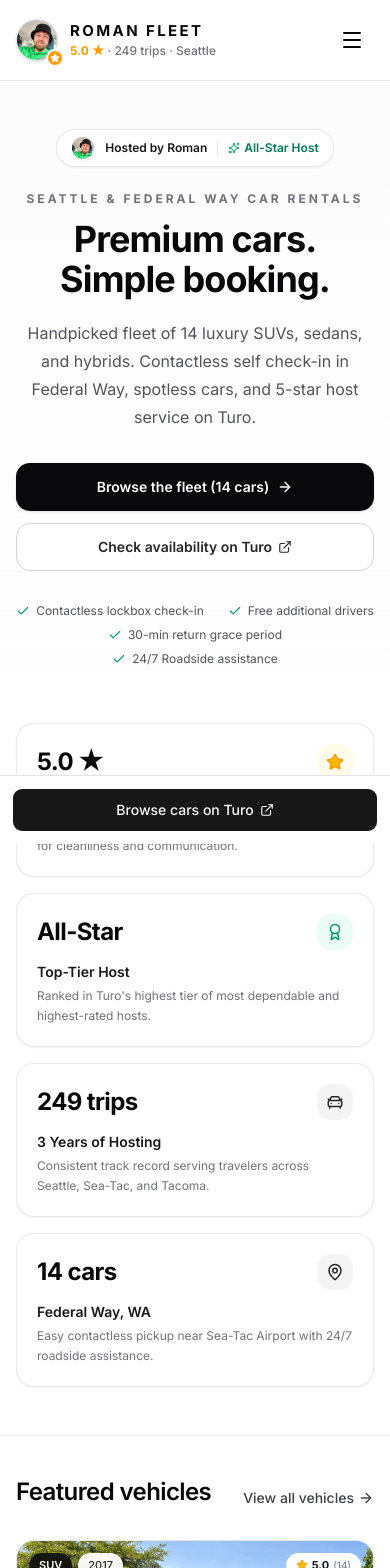
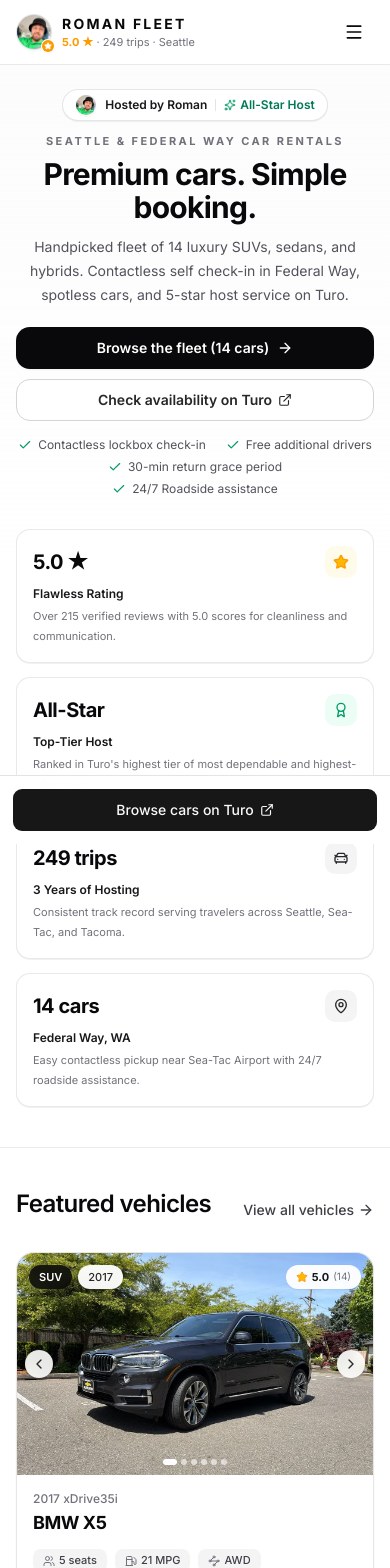
Before and after one commit to Aioshi-kioto/fleet-site, a Next.js app: page / in a window 390 px wide. Shown: the top 1568 px of the page. Built offline with nearby package versions, Linux system fonts and the light colour scheme; no server answers.

Commit message:
style: refine header typography, remove playful icons, and make hero section compact

```diff
--- a/components/hero.tsx
+++ b/components/hero.tsx
@@ -22,12 +22,12 @@
 
 export function Hero() {
   return (
-    <section className="relative overflow-hidden border-b border-zinc-200/70 bg-gradient-to-b from-zinc-50/60 via-white to-white py-12 sm:py-16 lg:py-20">
+    <section className="relative overflow-hidden border-b border-zinc-200/70 bg-gradient-to-b from-zinc-50/60 via-white to-white pt-6 pb-10 sm:pt-8 sm:pb-12 lg:pt-8 lg:pb-12">
       <div className="mx-auto max-w-6xl px-4 sm:px-6">
         <div className="mx-auto max-w-3xl text-center">
           {/* Host badge pill */}
-          <div className="inline-flex items-center gap-2.5 rounded-full border border-zinc-200/90 bg-white px-3.5 py-1.5 shadow-xs transition-all hover:border-zinc-300">
-            <HostAvatar size={24} className="border-white shadow-xs" />
+          <div className="inline-flex items-center gap-2 rounded-full border border-zinc-200/90 bg-white px-3 py-1 shadow-2xs transition-all hover:border-zinc-300">
+            <HostAvatar size={22} className="border-white shadow-2xs" />
             <span className="text-xs font-semibold text-zinc-900">
               Hosted by {site.hostName}
             </span>
@@ -41,26 +41,24 @@
             </span>
           </div>
 
-          <p className="mt-6 text-xs font-bold tracking-[0.25em] text-zinc-500 uppercase">
+          <p className="mt-3 text-[11px] font-bold tracking-[0.22em] text-zinc-500 uppercase">
             Seattle & Federal Way car rentals
           </p>
 
-          <h1 className="mt-3 text-4xl font-bold tracking-tight text-zinc-950 sm:text-5xl lg:text-6xl">
-            Premium cars.
-            <br />
-            Simple booking.
+          <h1 className="mt-2 text-3xl font-bold tracking-tight text-zinc-950 sm:text-4xl lg:text-5xl leading-[1.12]">
+            Premium cars. Simple booking.
           </h1>
 
-          <p className="mt-5 text-base leading-7 text-zinc-600 sm:text-lg sm:leading-8">
+          <p className="mt-2.5 mx-auto max-w-2xl text-sm leading-6 text-zinc-600 sm:text-base sm:leading-7">
             Handpicked fleet of 14 luxury SUVs, sedans, and hybrids.
             Contactless self check-in in Federal Way, spotless cars, and 5-star host
             service on Turo.
           </p>
 
-          <div className="mt-8 flex flex-col items-center justify-center gap-3 sm:flex-row">
+          <div className="mt-5 flex flex-col items-center justify-center gap-2.5 sm:flex-row">
             <Link
               href="/cars"
-              className="inline-flex h-12 w-full items-center justify-center gap-2 rounded-xl bg-zinc-950 px-6 text-sm font-semibold text-white shadow-sm transition-all hover:bg-zinc-800 hover:shadow-md sm:w-auto"
+              className="inline-flex h-10.5 w-full items-center justify-center gap-2 rounded-xl bg-zinc-950 px-5 text-sm font-semibold text-white shadow-xs transition-all hover:bg-zinc-800 hover:shadow-md sm:w-auto"
             >
               Browse the fleet (14 cars)
               <ArrowRight className="size-4" />
@@ -68,14 +66,14 @@
             <TuroLink
               href={site.turoHostUrl}
               variant="outline"
-              className="h-12 w-full rounded-xl border-zinc-300 px-6 text-sm font-semibold text-zinc-800 transition-all hover:bg-zinc-50 hover:text-zinc-950 sm:w-auto"
+              className="h-10.5 w-full rounded-xl border-zinc-300 px-5 text-sm font-semibold text-zinc-800 transition-all hover:bg-zinc-50 hover:text-zinc-950 sm:w-auto"
             >
               Check availability on Turo
             </TuroLink>
           </div>
 
           {/* Quick perks checklist */}
-          <div className="mt-8 flex flex-wrap items-center justify-center gap-x-6 gap-y-2 text-xs text-zinc-600">
+          <div className="mt-4 flex flex-wrap items-center justify-center gap-x-5 gap-y-1.5 text-xs text-zinc-600">
             {highlights.map((item) => (
               <span key={item} className="inline-flex items-center gap-1.5">
                 <Check className="size-3.5 text-emerald-600" />
@@ -86,71 +84,71 @@
         </div>
 
         {/* 4 Trust & Proof Cards */}
-        <div className="mt-14 grid grid-cols-1 gap-4 sm:grid-cols-2 lg:grid-cols-4">
-          <div className="rounded-2xl border border-zinc-200/80 bg-white p-5 shadow-xs transition-all hover:-translate-y-0.5 hover:border-zinc-300 hover:shadow-md">
+        <div className="mt-8 sm:mt-9 grid grid-cols-1 gap-3.5 sm:grid-cols-2 lg:grid-cols-4">
+          <div className="rounded-xl border border-zinc-200/80 bg-white p-4 shadow-2xs transition-all hover:-translate-y-0.5 hover:border-zinc-300 hover:shadow-sm">
             <div className="flex items-center justify-between">
-              <span className="text-2xl font-bold tracking-tight text-zinc-950">
+              <span className="text-xl font-bold tracking-tight text-zinc-950 sm:text-2xl">
                 5.0 ★
               </span>
-              <div className="flex size-9 items-center justify-center rounded-xl bg-amber-50 text-amber-500">
-                <Star className="size-4.5 fill-amber-400 text-amber-500" />
+              <div className="flex size-8 items-center justify-center rounded-lg bg-amber-50 text-amber-500">
+                <Star className="size-4 fill-amber-400 text-amber-500" />
               </div>
             </div>
-            <h3 className="mt-3 text-sm font-semibold text-zinc-900">
+            <h3 className="mt-2 text-xs sm:text-sm font-semibold text-zinc-900">
               Flawless Rating
             </h3>
-            <p className="mt-1 text-xs leading-5 text-zinc-500">
-              Over {site.reviewsCount} verified guest reviews on Turo with 5.0 scores for cleanliness and communication.
+            <p className="mt-1 text-[11px] sm:text-xs leading-5 text-zinc-500">
+              Over {site.reviewsCount} verified reviews with 5.0 scores for cleanliness and communication.
             </p>
           </div>
 
-          <div className="rounded-2xl border border-zinc-200/80 bg-white p-5 shadow-xs transition-all hover:-translate-y-0.5 hover:border-zinc-300 hover:shadow-md">
+          <div className="rounded-xl border border-zinc-200/80 bg-white p-4 shadow-2xs transition-all hover:-translate-y-0.5 hover:border-zinc-300 hover:shadow-sm">
             <div className="flex items-center justify-between">
-              <span className="text-2xl font-bold tracking-tight text-zinc-950">
+              <span className="text-xl font-bold tracking-tight text-zinc-950 sm:text-2xl">
                 All-Star
               </span>
-              <div className="flex size-9 items-center justify-center rounded-xl bg-emerald-50 text-emerald-700">
-                <Award className="size-4.5 text-emerald-600" />
+              <div className="flex size-8 items-center justify-center rounded-lg bg-emerald-50 text-emerald-700">
+                <Award className="size-4 text-emerald-600" />
               </div>
             </div>
-            <h3 className="mt-3 text-sm font-semibold text-zinc-900">
+            <h3 className="mt-2 text-xs sm:text-sm font-semibold text-zinc-900">
               Top-Tier Host
             </h3>
-            <p className="mt-1 text-xs leading-5 text-zinc-500">
+            <p className="mt-1 text-[11px] sm:text-xs leading-5 text-zinc-500">
               Ranked in Turo&apos;s highest tier of most dependable and highest-rated hosts.
             </p>
           </div>
 
-          <div className="rounded-2xl border border-zinc-200/80 bg-white p-5 shadow-xs transition-all hover:-translate-y-0.5 hover:border-zinc-300 hover:shadow-md">
+          <div className="rounded-xl border border-zinc-200/80 bg-white p-4 shadow-2xs transition-all hover:-translate-y-0.5 hover:border-zinc-300 hover:shadow-sm">
             <div className="flex items-center justify-between">
-              <span className="text-2xl font-bold tracking-tight text-zinc-950">
+              <span className="text-xl font-bold tracking-tight text-zinc-950 sm:text-2xl">
                 {site.tripsCount} trips
               </span>
-              <div className="flex size-9 items-center justify-center rounded-xl bg-zinc-100 text-zinc-800">
-                <CarFront className="size-4.5" />
+              <div className="flex size-8 items-center justify-center rounded-lg bg-zinc-100 text-zinc-800">
+                <CarFront className="size-4" />
               </div>
             </div>
-            <h3 className="mt-3 text-sm font-semibold text-zinc-900">
+            <h3 className="mt-2 text-xs sm:text-sm font-semibold text-zinc-900">
               3 Years of Hosting
             </h3>
-            <p className="mt-1 text-xs leading-5 text-zinc-500">
+            <p className="mt-1 text-[11px] sm:text-xs leading-5 text-zinc-500">
               Consistent track record serving travelers across Seattle, Sea-Tac, and Tacoma.
             </p>
           </div>
 
-          <div className="rounded-2xl border border-zinc-200/80 bg-white p-5 shadow-xs transition-all hover:-translate-y-0.5 hover:border-zinc-300 hover:shadow-md">
+          <div className="rounded-xl border border-zinc-200/80 bg-white p-4 shadow-2xs transition-all hover:-translate-y-0.5 hover:border-zinc-300 hover:shadow-sm">
             <div className="flex items-center justify-between">
-              <span className="text-2xl font-bold tracking-tight text-zinc-950">
+              <span className="text-xl font-bold tracking-tight text-zinc-950 sm:text-2xl">
                 14 cars
               </span>
-              <div className="flex size-9 items-center justify-center rounded-xl bg-zinc-100 text-zinc-800">
-                <MapPin className="size-4.5" />
+              <div className="flex size-8 items-center justify-center rounded-lg bg-zinc-100 text-zinc-800">
+                <MapPin className="size-4" />
               </div>
             </div>
-            <h3 className="mt-3 text-sm font-semibold text-zinc-900">
+            <h3 className="mt-2 text-xs sm:text-sm font-semibold text-zinc-900">
               Federal Way, WA
             </h3>
-            <p className="mt-1 text-xs leading-5 text-zinc-500">
+            <p className="mt-1 text-[11px] sm:text-xs leading-5 text-zinc-500">
               Easy contactless pickup near Sea-Tac Airport with 24/7 roadside assistance.
             </p>
           </div>
--- a/components/site-header.tsx
+++ b/components/site-header.tsx
@@ -1,55 +1,41 @@
 "use client";
 
-import {
-  ArrowRight,
-  CarFront,
-  CircleHelp,
-  Menu,
-  Sparkles,
-  Star,
-  X,
-} from "lucide-react";
+import { ArrowRight, Menu, Sparkles, Star, X } from "lucide-react";
 import Link from "next/link";
 import { usePathname } from "next/navigation";
 import { useState } from "react";
 
 import { HostAvatar } from "@/components/host-card";
 import { Button } from "@/components/ui/button";
-import { site } from "@/data/site";
+import { navLinks, site } from "@/data/site";
 import { cn } from "@/lib/utils";
-
-const headerNav = [
-  { href: "/cars", label: "Fleet", icon: CarFront },
-  { href: "/#reviews", label: "Reviews", icon: Star },
-  { href: "/#faq", label: "FAQ", icon: CircleHelp },
-] as const;
 
 function BrandMark({ className }: { className?: string }) {
   return (
     <Link
       href="/"
       className={cn(
-        "flex items-center gap-3 transition-opacity hover:opacity-90",
+        "flex items-center gap-2.5 transition-opacity hover:opacity-90",
         className,
       )}
     >
       <div className="relative">
-        <HostAvatar size={42} className="border border-zinc-200 shadow-sm" />
-        <div className="absolute -bottom-1 -right-1 flex items-center justify-center rounded-full bg-amber-500 p-0.5 text-white shadow-sm ring-2 ring-white">
-          <Star className="size-2.5 fill-white text-white" />
+        <HostAvatar size={36} className="border border-zinc-200 shadow-xs" />
+        <div className="absolute -bottom-0.5 -right-0.5 flex items-center justify-center rounded-full bg-amber-500 p-0.5 text-white shadow-xs ring-1 ring-white">
+          <Star className="size-2 fill-white text-white" />
         </div>
       </div>
       <div className="flex flex-col">
-        <div className="flex items-center gap-2">
-          <span className="text-[15px] font-bold tracking-[0.16em] text-zinc-950 uppercase sm:text-[16px]">
+        <div className="flex items-center gap-1.5">
+          <span className="text-[14px] font-bold tracking-[0.16em] text-zinc-950 uppercase sm:text-[15px]">
             Roman Fleet
           </span>
-          <span className="hidden rounded-md bg-emerald-50 border border-emerald-200/60 px-2 py-0.5 text-[10px] font-semibold text-emerald-800 sm:inline-flex items-center gap-1">
+          <span className="hidden rounded-md bg-emerald-50 border border-emerald-200/60 px-1.5 py-0.5 text-[10px] font-semibold text-emerald-800 sm:inline-flex items-center gap-1">
             <Sparkles className="size-2.5 text-emerald-600" />
             {site.hostBadge}
           </span>
         </div>
-        <span className="text-[12px] text-zinc-500 font-medium">
+        <span className="text-[11px] text-zinc-500">
           <span className="text-amber-500 font-bold">5.0 ★</span> · {site.tripsLabel} · {site.city}
         </span>
       </div>
@@ -77,12 +63,11 @@
 
   return (
     <header className="sticky top-0 z-50 border-b border-zinc-200/80 bg-white/95 backdrop-blur">
-      <div className="mx-auto flex h-20 max-w-6xl items-center justify-between px-4 sm:px-6">
+      <div className="mx-auto flex h-16 max-w-6xl items-center justify-between px-4 sm:px-6">
         <BrandMark />
 
-        <nav className="absolute left-1/2 hidden -translate-x-1/2 items-center gap-2 md:flex">
-          {headerNav.map((link) => {
-            const Icon = link.icon;
+        <nav className="absolute left-1/2 hidden -translate-x-1/2 items-center gap-1 md:flex">
+          {navLinks.map((link) => {
             const active =
               link.href === "/cars"
                 ? pathname.startsWith("/cars")
@@ -94,57 +79,45 @@
                 href={link.href}
                 onClick={(e) => handleNavClick(e, link.href)}
                 className={cn(
-                  "group flex items-center gap-2 rounded-xl px-4 py-2.5 text-[15px] font-medium transition-all",
+                  "rounded-lg px-3.5 py-1.5 text-sm font-medium transition-colors",
                   active
-                    ? "bg-zinc-100 text-zinc-950 font-semibold shadow-xs"
-                    : "text-zinc-600 hover:bg-zinc-100/80 hover:text-zinc-950",
+                    ? "bg-zinc-100 text-zinc-950 font-semibold"
+                    : "text-zinc-600 hover:bg-zinc-50 hover:text-zinc-950",
                 )}
               >
-                <Icon
-                  className={cn(
-                    "size-4.5 transition-colors",
-                    link.href === "/#reviews"
-                      ? "text-amber-500 fill-amber-400/20 group-hover:fill-amber-400/40"
-                      : active
-                      ? "text-zinc-950"
-                      : "text-zinc-400 group-hover:text-zinc-950",
-                  )}
-                />
-                <span>{link.label}</span>
+                {link.label}
               </Link>
             );
           })}
         </nav>
 
-        <div className="flex items-center gap-2.5">
+        <div className="flex items-center gap-2">
           <Button
             asChild
-            className="group hidden h-11 rounded-xl px-5 text-[14px] sm:text-[15px] font-semibold shadow-xs hover:shadow-md transition-all sm:inline-flex"
+            className="hidden h-9.5 rounded-lg px-4 text-xs font-semibold sm:inline-flex"
           >
-            <Link href="/cars" className="flex items-center gap-2">
-              <CarFront className="size-4.5" />
+            <Link href="/cars" className="flex items-center gap-1.5">
               <span>Browse cars</span>
-              <ArrowRight className="size-4 text-zinc-400 transition-transform group-hover:translate-x-0.5" />
+              <ArrowRight className="size-3.5" />
             </Link>
           </Button>
           <Button
             type="button"
             variant="ghost"
             size="icon"
-            className="md:hidden size-11 rounded-xl"
+            className="md:hidden size-10 rounded-lg"
             aria-label={open ? "Close menu" : "Open menu"}
             onClick={() => setOpen((value) => !value)}
           >
-            {open ? <X className="size-6" /> : <Menu className="size-6" />}
+            {open ? <X className="size-5" /> : <Menu className="size-5" />}
           </Button>
         </div>
       </div>
 
       {open ? (
-        <div className="border-t border-zinc-200 bg-white px-4 py-4 md:hidden">
-          <nav className="flex flex-col gap-1.5">
-            {headerNav.map((link) => {
-              const Icon = link.icon;
+        <div className="border-t border-zinc-200 bg-white px-4 py-3 md:hidden">
+          <nav className="flex flex-col gap-1">
+            {navLinks.map((link) => {
               const active =
                 link.href === "/cars"
                   ? pathname.startsWith("/cars")
@@ -155,7 +128,7 @@
                   key={link.href}
                   href={link.href}
                   className={cn(
-                    "flex items-center gap-3 rounded-xl px-4 py-3.5 text-base font-medium transition-colors",
+                    "rounded-lg px-3 py-2.5 text-sm font-medium transition-colors",
                     active
                       ? "bg-zinc-100 text-zinc-950 font-semibold"
                       : "text-zinc-700 hover:bg-zinc-50 hover:text-zinc-950",
@@ -165,27 +138,18 @@
                     handleNavClick(e, link.href);
                   }}
                 >
-                  <Icon
-                    className={cn(
-                      "size-5",
-                      link.href === "/#reviews"
-                        ? "text-amber-500 fill-amber-400/20"
-                        : "text-zinc-500",
-                    )}
-                  />
-                  <span>{link.label}</span>
+                  {link.label}
                 </Link>
               );
             })}
-            <Button asChild className="mt-2 h-12 rounded-xl text-base font-semibold">
+            <Button asChild className="mt-2 h-10 rounded-lg text-sm font-semibold">
               <Link
                 href="/cars"
                 onClick={() => setOpen(false)}
-                className="flex items-center justify-center gap-2"
+                className="flex items-center justify-center gap-1.5"
               >
-                <CarFront className="size-5" />
                 <span>Browse cars</span>
-                <ArrowRight className="size-5" />
+                <ArrowRight className="size-4" />
               </Link>
             </Button>
           </nav>
```
